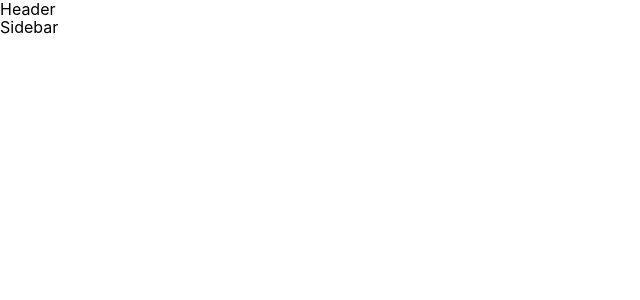
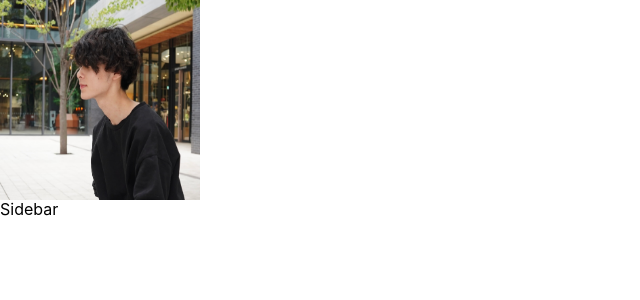
Before and after one commit to Taiyo86-create/myportfolio, a React (Create React App) app: page / in a window 1280 px wide. Shown: the top 300 px of the page, without its empty margins (0-640 px from the left). Built offline with nearby package versions, Linux system fonts and the light colour scheme.

Commit message:
ヘッダーの追加

```diff
--- a/src/components/Header/Header.css
+++ b/src/components/Header/Header.css
@@ -0,0 +1,11 @@
+.icon{
+    width: 200px;
+    height: 200px;
+}
+
+.myIcon{
+    max-width: 100%;
+    max-height: 100%;
+    width: 200px;
+    height: 200px;
+}
--- a/src/components/Header/Header.js
+++ b/src/components/Header/Header.js
@@ -3,7 +3,9 @@ import './Header.css'
 import icon from '../../images/img_profile.jpg'
 const Header = () => {
   return (
-    <div>Header</div>
+    <div className='icon'>
+        <img src={icon} className='myIcon' />
+    </div>
   )
 }
 
```
